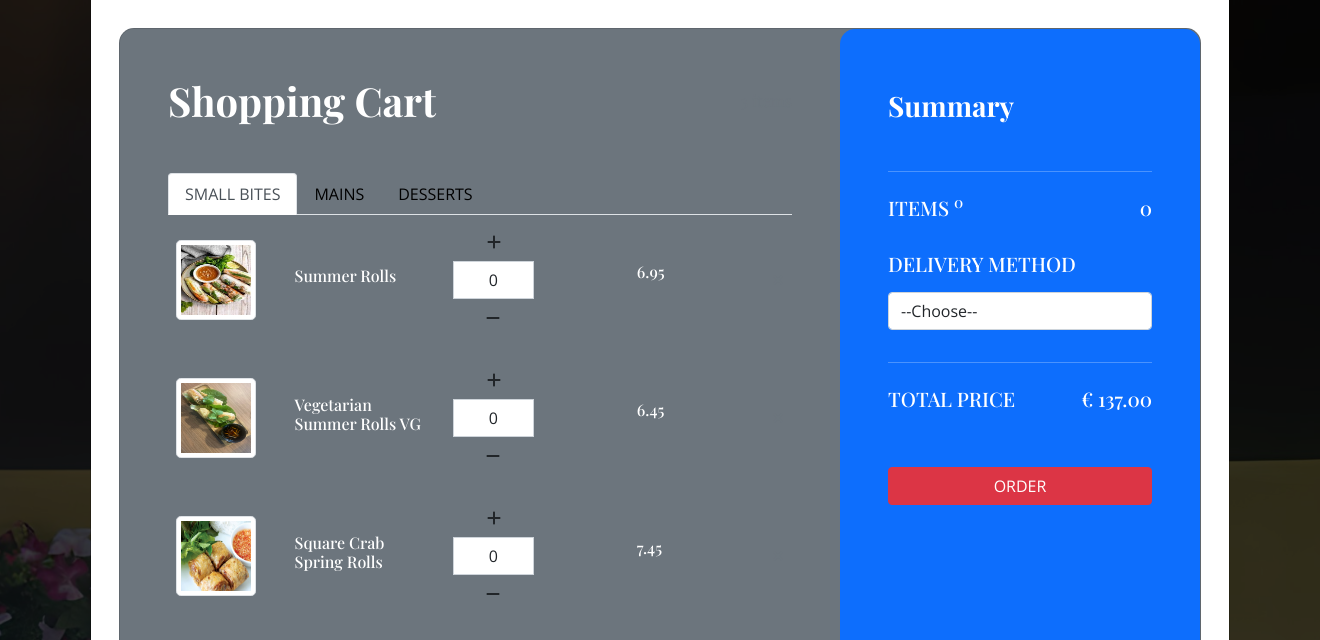
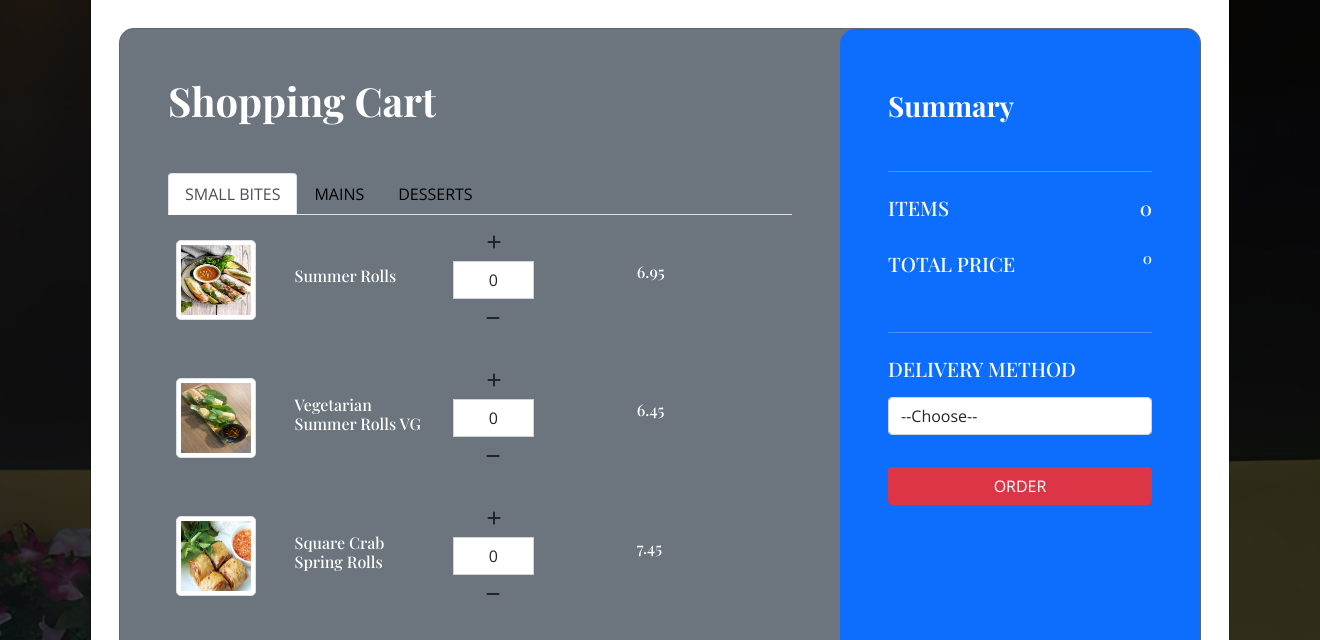
Before and after one commit to chaudanghuy/ecommerce, a Django app: template templates/themes/restaurantly/index.html in a window 1320 px wide, after a click on "ORDER ONLINE". Shown: the part 148-788 px from the top of the page. Run offline with Django 5.2, Linux system fonts and the light colour scheme; the template is opened without the code that fills it: values that come from a table or form of the project are taken from there, others are empty; data comes from the database, SQL or seed files in the repository; some libraries are stand-ins or nearby versions; some web fonts are replaced.

Commit message:
Fix booking

```diff
--- a/templates/themes/restaurantly/index.html
+++ b/templates/themes/restaurantly/index.html
@@ -837,14 +837,20 @@
                         </div>
                       </div>
                       <div class="col-lg-4 bg-primary" style="border-radius: 15px;">
-                        <div class="p-5">
+                        <div class="p-5" style="height: 100vh; overflow-y: auto;">
                           <h3 class="fw-bold mb-5 mt-2 pt-1">Summary</h3>
                           <hr class="my-4">
 
                           <div class="d-flex justify-content-between mb-4">
-                            <h5 class="text-uppercase">items <sup class="total-basket-items"></sup></h5>
-                            <h5><span class="total-basket-total"></span></h5>
+                            <h5 class="text-uppercase">Items</h5>
+                            <h5><span class="total-basket-items"></span></h5>
                           </div>
+                          <div class="d-flex justify-content-between mb-5">
+                            <h5 class="text-uppercase">Total price</h5>
+                            <h5><sup class="total-basket-total"></sup></h5>
+                          </div>
+
+                          <hr class="my-4">
 
                           <h5 class="text-uppercase mb-3">Delivery Method</h5>
 
@@ -907,13 +913,6 @@
                             </div>
                           </div>
 
-                          <hr class="my-4">
-
-                          <div class="d-flex justify-content-between mb-5">
-                            <h5 class="text-uppercase">Total price</h5>
-                            <h5>€ 137.00</h5>
-                          </div>
-
                           <div class="d-grid gap-2">
                             {% csrf_token %}
                             <button id="order-finish" class="btn btn-danger" type="button">ORDER</button>
```
